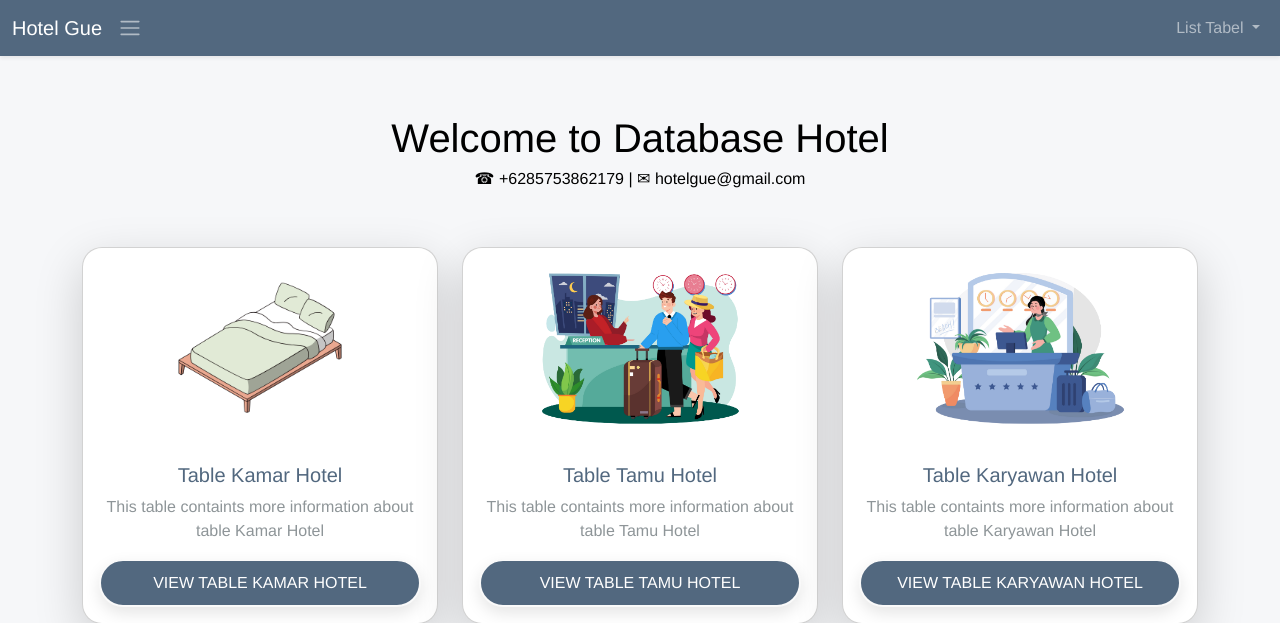
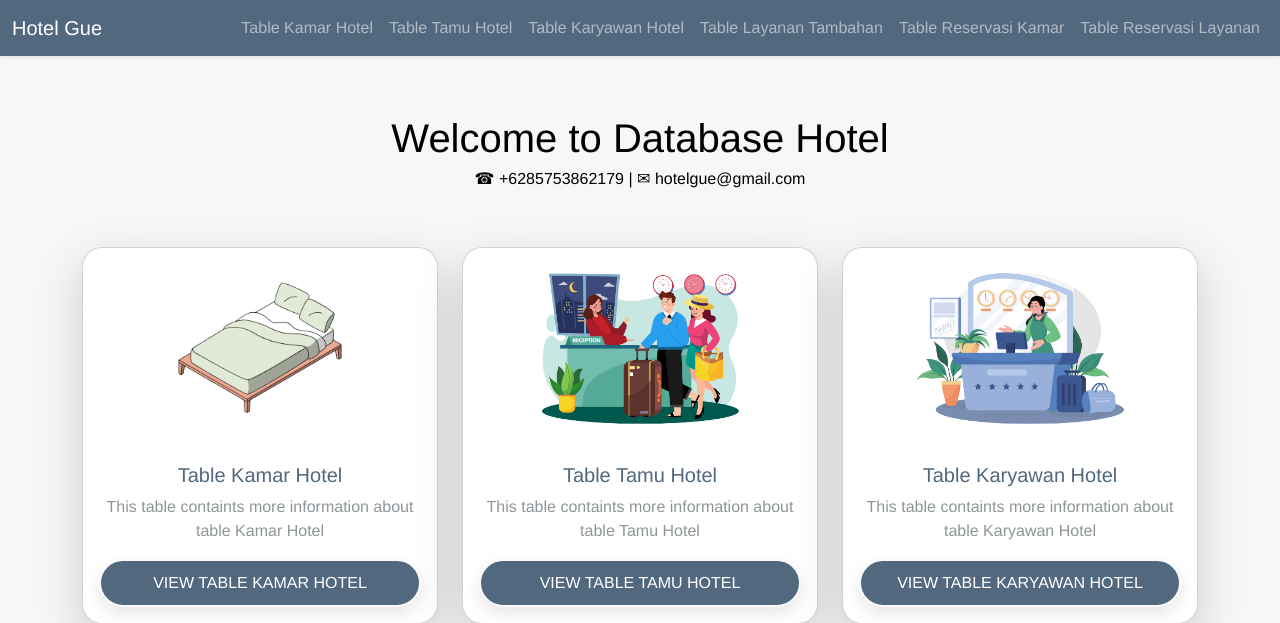
Before and after one commit to naufalfzml/Project-Akhir-BasisData, a Flask app: page / in a window 1280 px wide. Shown: the top 623 px of the page. Run offline with Flask 3, Linux system fonts and the light colour scheme.

Commit message:
nambahin menu di homepage

```diff
--- a/app/templates/home.html
+++ b/app/templates/home.html
@@ -13,22 +13,28 @@
       <nav class="navbar navbar-expand-lg navbar-dark bg-lilac shadow-sm">
         <div class="container-fluid">
           <a class="navbar-brand">Hotel Gue</a>
-          <button class="navbar-toggler" type="button" data-bs-toggle="collapse" data-bs-target="#navbarNav" aria-controls="navbarNav" aria-expanded="false" aria-label="Toggle navigation"></button>
-          <span class="navbar-toggler-icon"></span>
-          <div class="collapse navbar-collapse justify-content-end" id="navbarNav">
-            <ul class="navbar-nav">
-              <li class="nav-item dropdown">
-                <a class="nav-link dropdown-toggle" href="#" id="navbarDropdown" role="button" data-bs-toggle="dropdown" aria-expanded="false" style="margin-left: 110px;">
-                  List Tabel
-                </a>
-                <ul class="dropdown-menu" aria-labelledby="navbarDropdown">
-                  <li><a class="dropdown-item" href="/tableKamarHotel">Table Kamar Hotel</a></li>
-                  <li><a class="dropdown-item" href="/tableTamuHotel">Table Tamu Hotel</a></li>
-                  <li><a class="dropdown-item" href="/tableKaryawan">Table Karyawan Hotel</a></li>
-                  <li><a class="dropdown-item" href="/tableLayananTambahan">Table Layanan Tambahan</a></li>
-                  <li><a class="dropdown-item" href="/tableReservasiKamar">Table Reservasi Kamar</a></li>
-                  <li><a class="dropdown-item" href="/tableReservasiLayanan">Table Reservasi Layanan</a></li>
-                </ul>
+          <button class="navbar-toggler" type="button" data-bs-toggle="collapse" data-bs-target="#navbarNav" aria-controls="navbarNav" aria-expanded="true" aria-label="Toggle navigation">
+            <span class="navbar-toggler-icon"></span>
+          </button>
+          <div class="collapse navbar-collapse" id="navbarNav">
+            <ul class="navbar-nav ms-auto"> <!-- ms-auto untuk memindahkan ke kanan -->
+              <li class="nav-item">
+                <a class="nav-link" href="/tableKamarHotel">Table Kamar Hotel</a>
+              </li>
+              <li class="nav-item">
+                <a class="nav-link" href="/tableTamuHotel">Table Tamu Hotel</a>
+              </li>
+              <li class="nav-item">
+                <a class="nav-link" href="/tableKaryawan">Table Karyawan Hotel</a>
+              </li>
+              <li class="nav-item">
+                <a class="nav-link" href="/tableLayananTambahan">Table Layanan Tambahan</a>
+              </li>
+              <li class="nav-item">
+                <a class="nav-link" href="/tableReservasiKamar">Table Reservasi Kamar</a>
+              </li>
+              <li class="nav-item">
+                <a class="nav-link" href="/tableReservasiLayanan">Table Reservasi Layanan</a>
               </li>
             </ul>
           </div>
```
